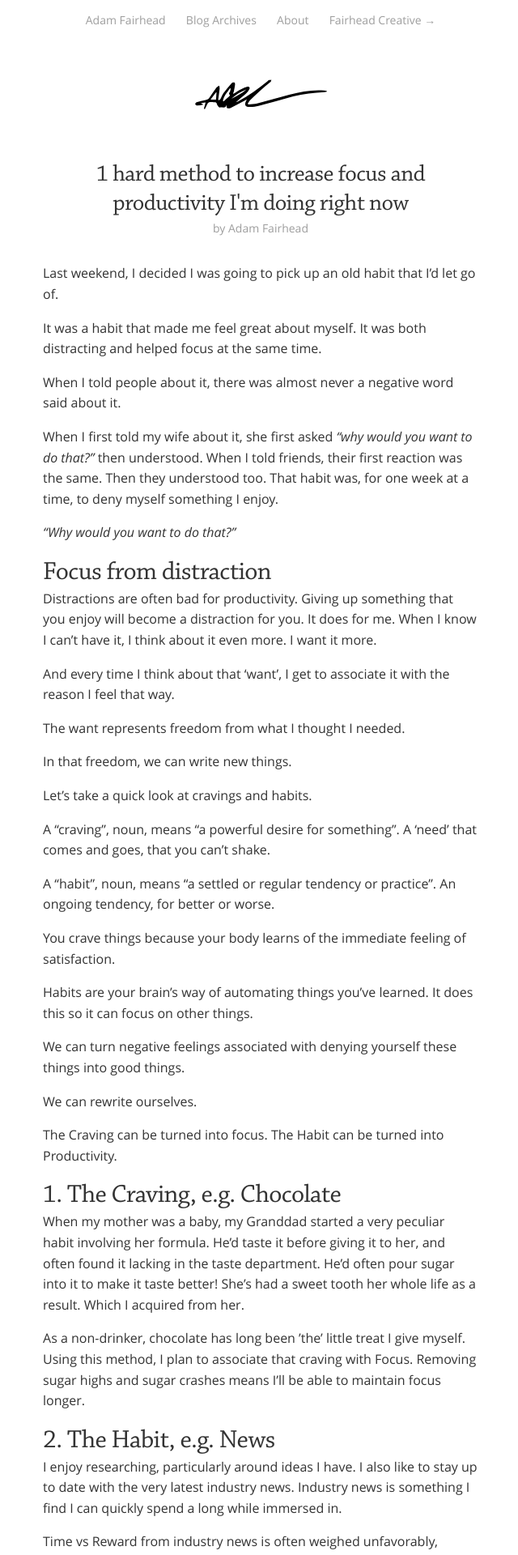
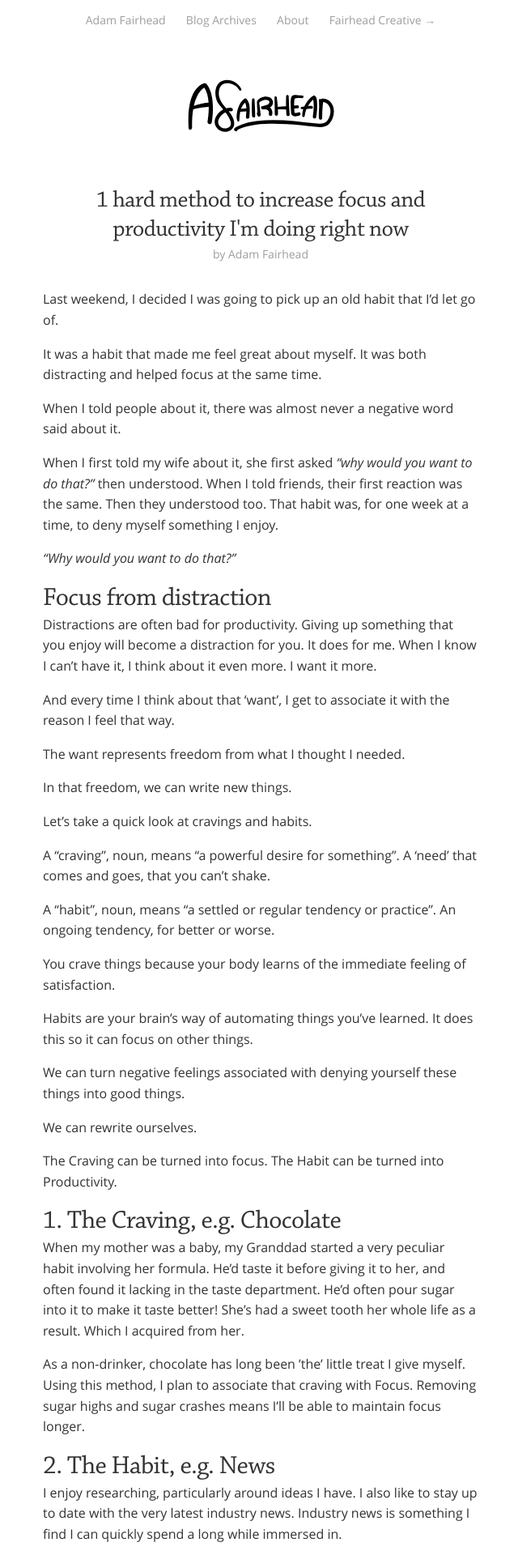
Before and after one commit to adamfairhead/adamfairhead.github.io, a Jekyll site: the page built from index.html, in a window 1280 px wide. Shown: the top 1920 px of the page at 81% size, without its empty margins (318-958 px from the left). Built offline with Jekyll 4.4.1, drawn with Linux system fonts in a browser that asks for light colours.

Commit message:
Update signature

```diff
--- a/css/screen.scss
+++ b/css/screen.scss
@@ -71,9 +71,10 @@ ul[role="navigation"] {
 }
 
 .signature {
-  width: 165px;
-  height: 38px;
+  width: 200px;
+  height: 70px;
   background: url('../images/signature.svg') center no-repeat;
+  background-size: contain;
   margin: 3em auto 4em;
 }
 
```
Also changed, not shown: images/signature.svg.
